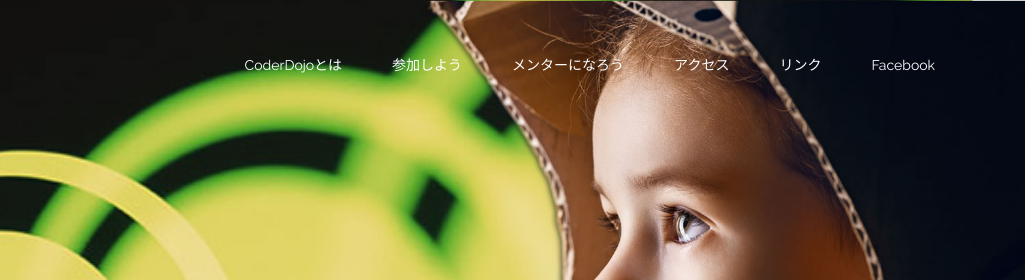
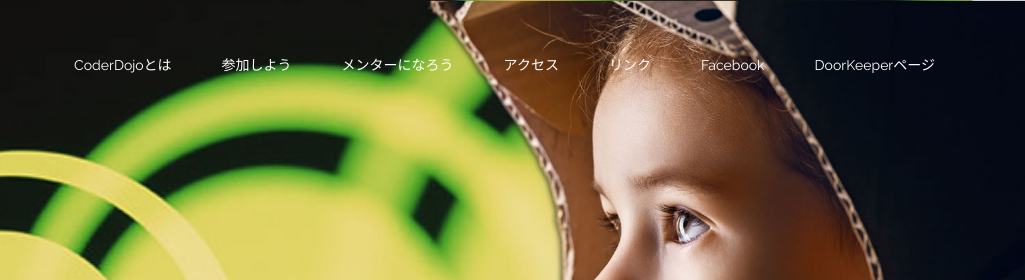
Before and after one commit to coderdojo-okinawa/coderdojo-okinawa.github.com, a plain HTML site: page index.html in a window 1280 px wide. Shown: the top 280 px of the page, 255-1280 px from the left. Drawn offline with Linux system fonts and the light colour scheme.

Commit message:
Update index.html add doorkeeper link.

```diff
--- a/index.html
+++ b/index.html
@@ -52,6 +52,7 @@
 					<li><a href="#access">アクセス</a></li>
 					<li><a href="#link">リンク</a></li>
 					<li><a href="https://www.facebook.com/coderdojo.okinawa/" target="_blank">Facebook</a></li>
+					<li><a href="https://coderdojookinawa.doorkeeper.jp/events/upcoming" target="_blank">DoorKeeperページ</a></li>
 				</ul>
 			</nav>
 		</header>
@@ -223,6 +224,9 @@
 			<p class="description">
 			7才から17才までの子供は誰でも参加することができます。参加は無料です。「自分でゲームを作ってみたい」「Webサイトを作ってみたい」といった具体的な目的から「何かもの作りをやってみたい」「プログラミングって何かおもしろそう」といった漠然とした想いまで、参加動機はそれぞれで構いません。仲間たちと一緒に、何か作ってみましょう!!
 			</p>
+			<p class="description" style="text-align:center;">
+				<a href="https://coderdojookinawa.doorkeeper.jp/events/upcoming" target="_blank">開催予定＆お申込み（DoorKeeperページ）</a>
+			</p>
 			<div>
 				<img src="style/images-new/dojo-image.jpg" alt="Dojo Okinawaイメージです"/>
 			</div>
@@ -345,6 +349,7 @@
 					<li><a href="#joinus">メンターになろう</a></li>
 					<li><a href="#access">アクセス</a></li>
 					<li><a href="https://www.facebook.com/coderdojo.okinawa/" target="_blank">Facebook</a></li>
+					<li><a href="https://coderdojookinawa.doorkeeper.jp/events/upcoming" target="_blank">DoorKeeperページ</a></li>
 				</ul>
 			</nav>
 		</div>
```
